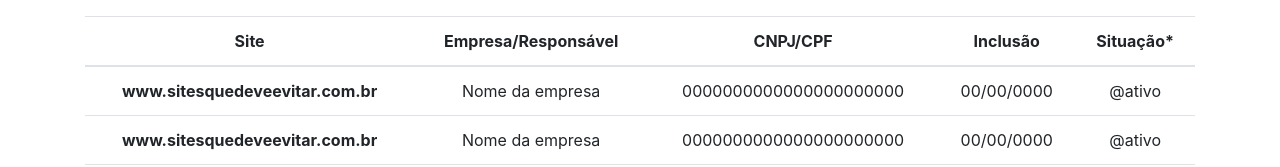
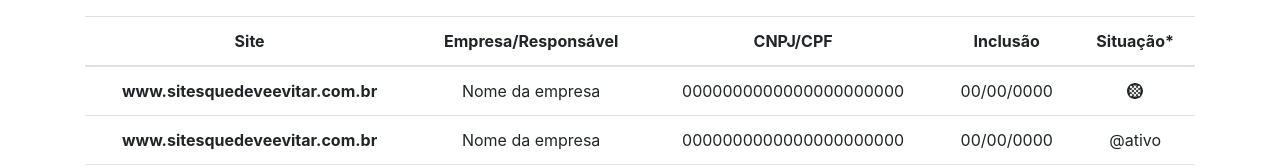
Before and after one commit to tiagojesus/procomsp_evitesites, a React (Create React App) app: page / in a window 1280 px wide. Shown: the part 879-1046 px from the top of the page. Built offline with nearby package versions, Linux system fonts and the light colour scheme.

Commit message:
Incluido a biblioteca de icones do Fontawesome

```diff
--- a/package.json
+++ b/package.json
@@ -3,6 +3,11 @@
   "version": "0.1.0",
   "private": true,
   "dependencies": {
+    "@fortawesome/fontawesome-svg-core": "^1.2.8",
+    "@fortawesome/free-solid-svg-icons": "^5.5.0",
+    "@fortawesome/react-fontawesome": "^0.1.3",
+    "i": "^0.3.6",
+    "npm": "^6.4.1",
     "react": "^16.6.3",
     "react-dom": "^16.6.3",
     "react-scripts": "2.1.1"
--- a/src/App.js
+++ b/src/App.js
@@ -1,5 +1,13 @@
 import React, {Component} from 'react';
+import { library } from '@fortawesome/fontawesome-svg-core'
+import { FontAwesomeIcon } from '@fortawesome/react-fontawesome'
+import { faStroopwafel } from '@fortawesome/free-solid-svg-icons'
 import './App.css';
+
+
+library.add(faStroopwafel);
+
+
 
 class App extends Component {
     render() {
@@ -41,7 +49,7 @@
                     <header>
                         <h1>Evite estes sites</h1>
                     </header>
-                    <table  class="table">
+                    <table  className="table">
                         <thead>
                             <tr>
                                 <th scope="col">Site    </th>
@@ -57,7 +65,7 @@
                             <td>Nome da empresa</td>
                             <td>0000000000000000000000</td>
                             <td>00/00/0000</td>
-                            <td>@ativo</td>
+                            <td><FontAwesomeIcon icon="stroopwafel" /></td>
                         </tr>
                         <tr>
                             <th scope="row">www.sitesquedeveevitar.com.br</th>
```
Also changed, not shown: 1 other file (tests, documents, lock files or other folders).
